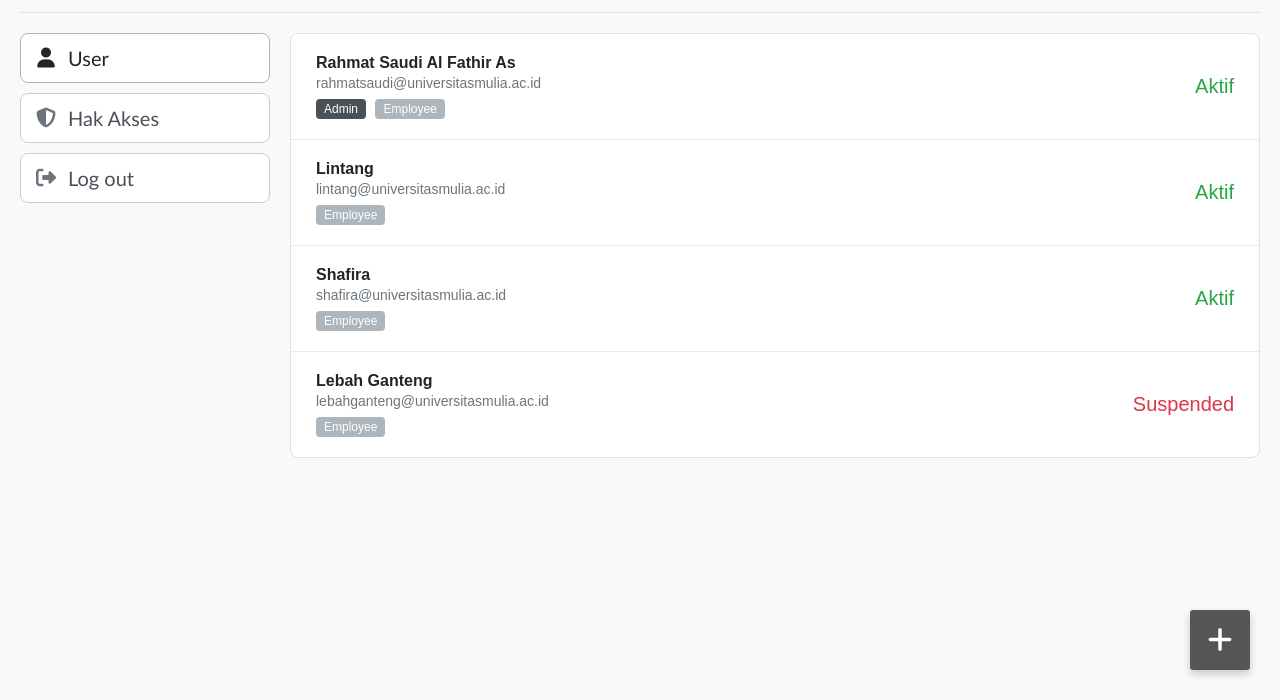
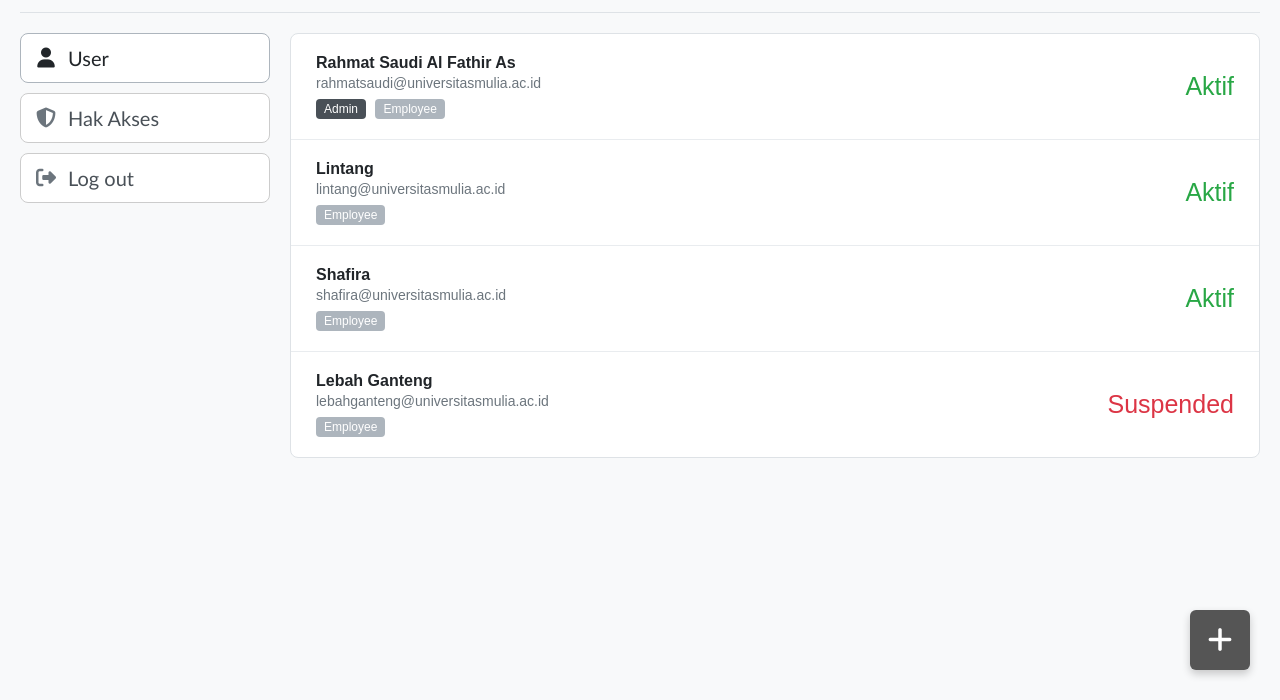
Before and after one commit to Whesely/desainweb, a plain HTML site: page index.html in a window 1280 px wide. Shown: the part 100-800 px from the top of the page. Drawn offline with Linux system fonts and the light colour scheme.

Commit message:
ada yg di ubah

```diff
--- a/index.html
+++ b/index.html
@@ -164,7 +164,7 @@
         }
 
         .user-status {
-            font-size: 20px;
+            font-size: 25px;
             font-weight: 500;
         }
         .user-status.aktif {
@@ -184,7 +184,7 @@
             background-color: #555555;
             color: white;
             border: none;
-            border-radius: 5%;
+            border-radius: 10%;
             font-size: 28px;
             display: flex;
             align-items: center;
```
